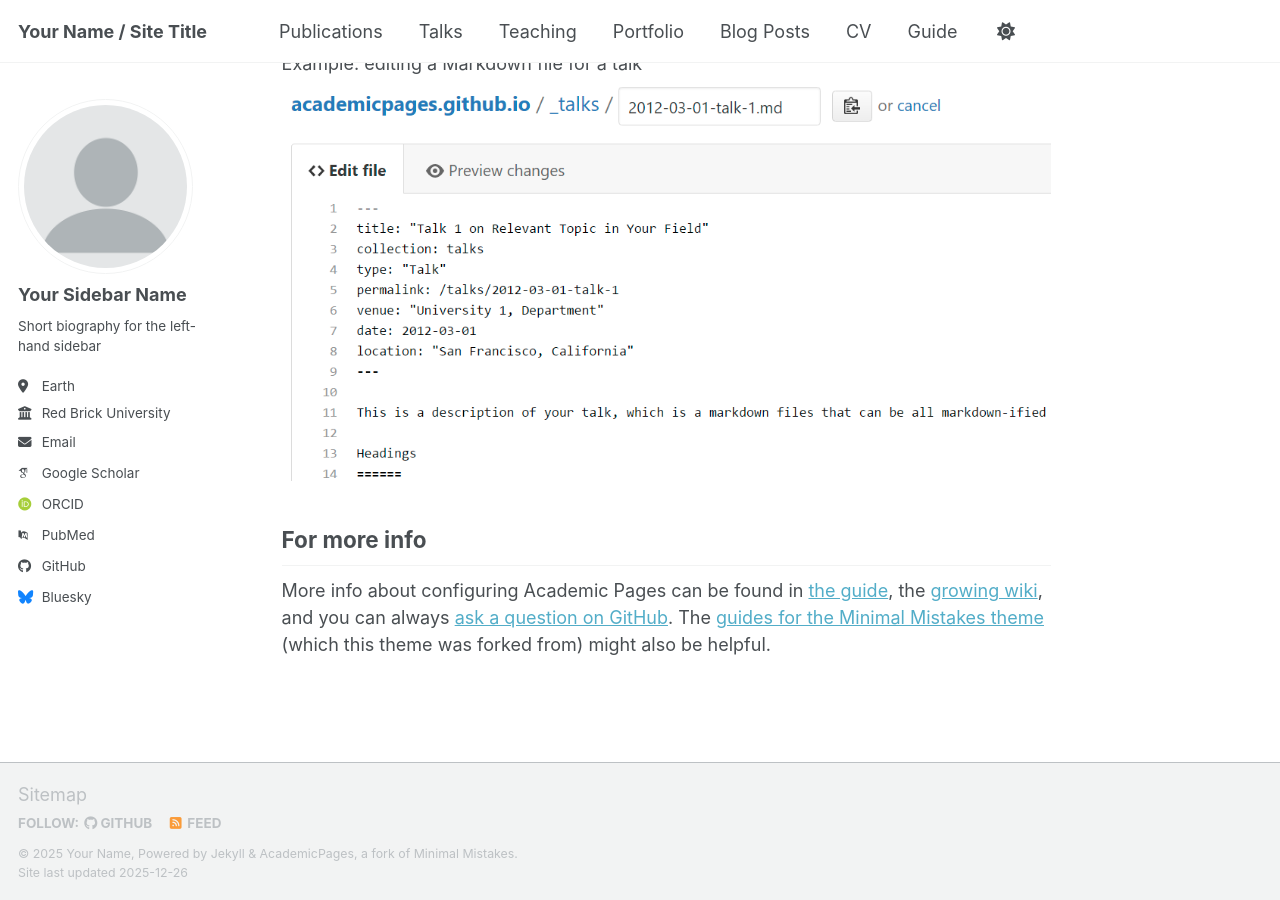
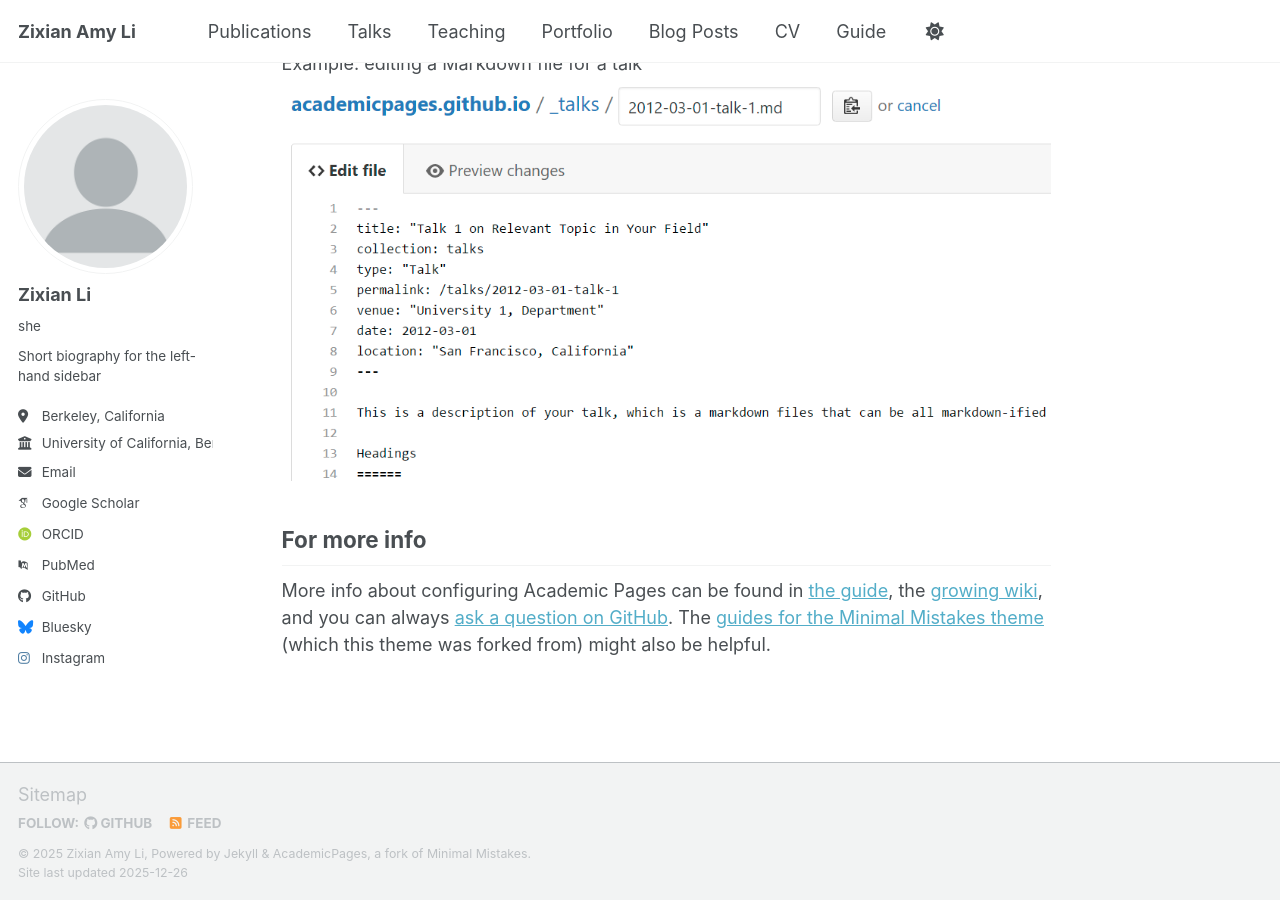
Before and after one commit to ZxLi23/zixianal, a Jekyll site: the page built from _pages/about.md, in a window 1280 px wide and 900 px high, scrolled down 2718 px. Built offline with Jekyll 4.4.1, drawn with Linux system fonts in a browser that asks for light colours; some web fonts are replaced; a script bundle is joined from its source files by our own code; library files that are not in the unit come from our copies.

Commit message:
Update _config.yml

```diff
--- a/_config.yml
+++ b/_config.yml
@@ -9,11 +9,9 @@
 # Basic Site Settings
 locale                   : "en-US"
 site_theme               : "default" # the available themes options are "default", "air", "sunrise", "mint", "dirt" and "contrast"
-title                    : "Your Name / Site Title"
-title_separator          : "-"
-name                     : &name "Your Name"
-description              : &description "Your Name's academic portfolio"   # Update this with a general description of your site, this is the default if not overridden by a page
-url                      : https://academicpages.github.io # The base hostname & protocol for your site e.g. "https://[your GitHub username].github.io",
+title                    : "Zixian Amy Li"
+description              : "Hello."   # Update this with a general description of your site, this is the default if not overridden by a page
+url                      : https://zixianal.github.io # The base hostname & protocol for your site e.g. "https://[your GitHub username].github.io",
                                                            # or if you already have some other page hosted on Github then use "https://[your GitHub username].github.io/[Your Repo Name]"
 baseurl                  : "" # the subpath of your site, e.g. "/blog"
 repository               : "academicpages/academicpages.github.io"
@@ -24,13 +22,13 @@
 author:
   # Biographic information
   avatar           : "profile.png"
-  name             : "Your Sidebar Name"
-  pronouns         : # example: "she/her"
+  name             : "Zixian Li"
+  pronouns         : "she"
   bio              : "Short biography for the left-hand sidebar"
-  location         : "Earth"
-  employer         : "Red Brick University"
+  location         : "Berkeley, California"
+  employer         : "University of California, Berkeley"
   uri              : # URL
-  email            : "none@example.org"
+  email            : "amyliz0223@berkeley.edu"
 
   # Academic websites
   academia         : # URL
@@ -64,7 +62,7 @@
   goodreads        : # Username
   google_plus      : # Username
   keybase          : # Username
-  instagram        : # Username
+  instagram        : "amyli_zx"
   lastfm           : # Username
   linkedin         : # Username
   mastodon         : # URL
```
